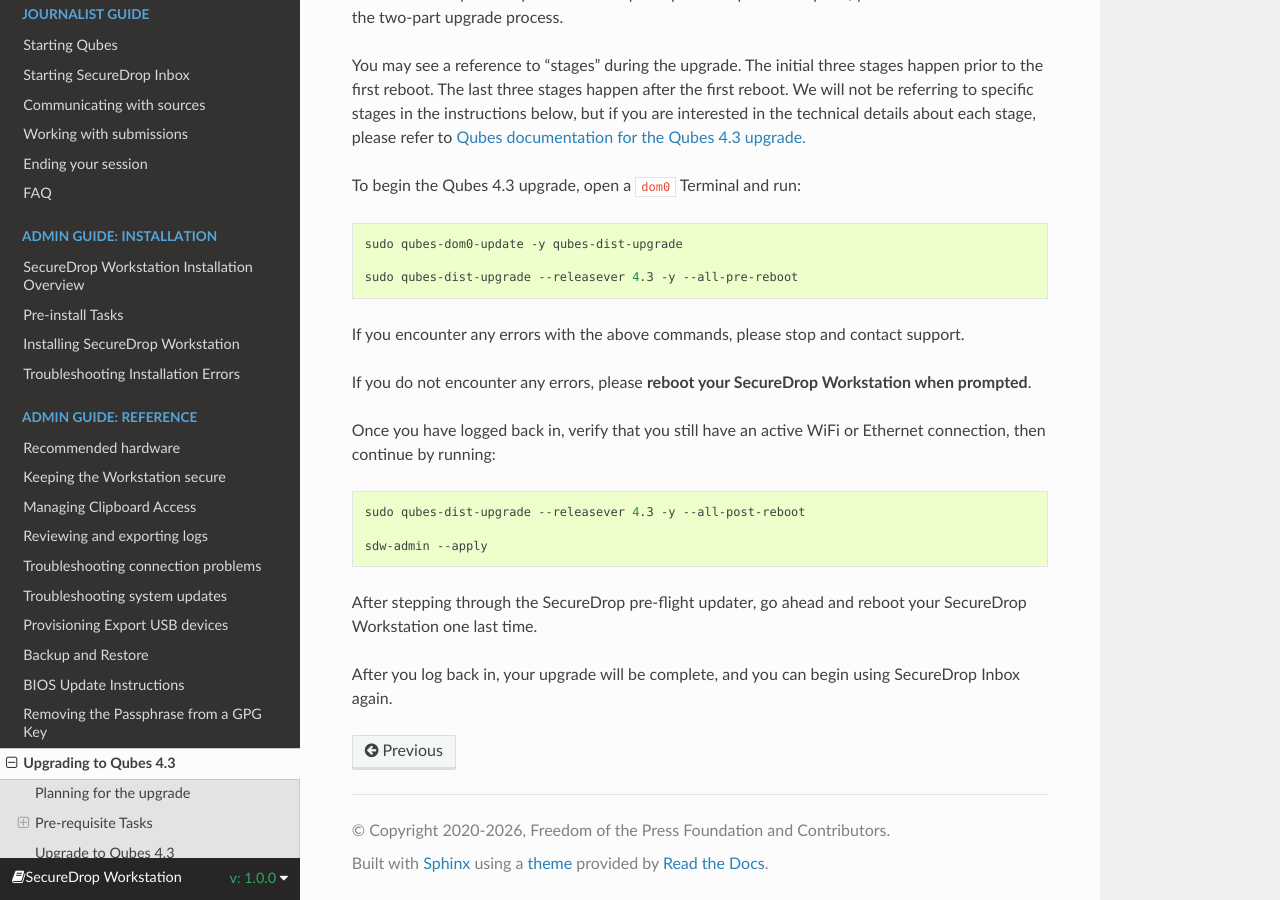
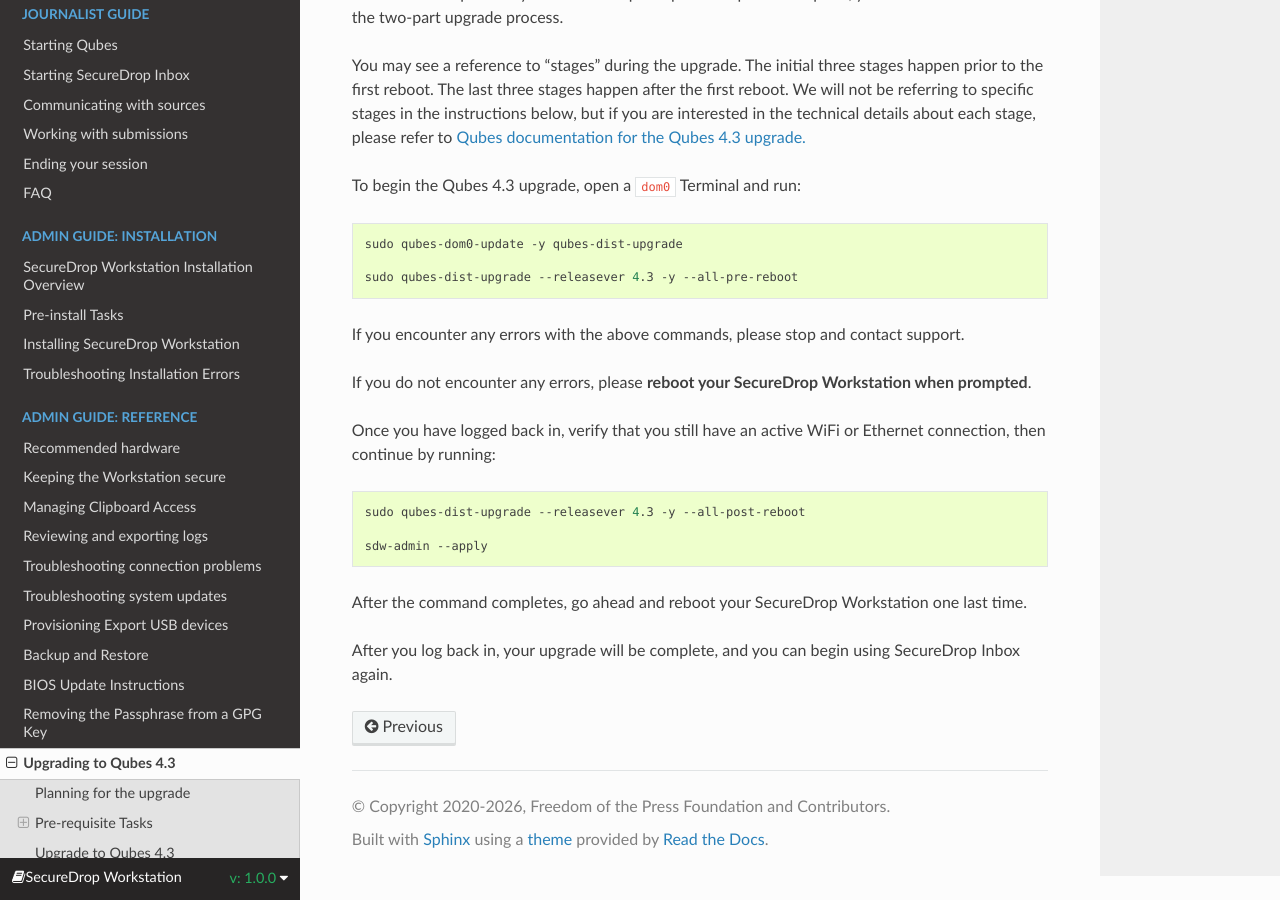
Before and after one commit to freedomofpress/securedrop-workstation-docs, a Sphinx documentation site: the page built from docs/admin/reference/upgrade_to_qubes_4.3.rst, in a window 1280 px wide and 900 px high, scrolled down 3027 px. Built offline with Sphinx 7.4.7 and the Read the Docs theme 3.1.0, drawn with Linux system fonts in a browser that asks for light colours.

Commit message:
4.3 upgrade: remove updater reference
Updater is no longer mentioned.

```diff
--- a/docs/admin/reference/upgrade_to_qubes_4.3.rst
+++ b/docs/admin/reference/upgrade_to_qubes_4.3.rst
@@ -172,8 +172,7 @@
 
    sdw-admin --apply
 
-After stepping through the SecureDrop pre-flight updater, go ahead and reboot your
-SecureDrop Workstation one last time.
+After the command completes, go ahead and reboot your SecureDrop Workstation one last time.
 
 After you log back in, your upgrade will be complete, and you can begin using SecureDrop
 Inbox again.
```
